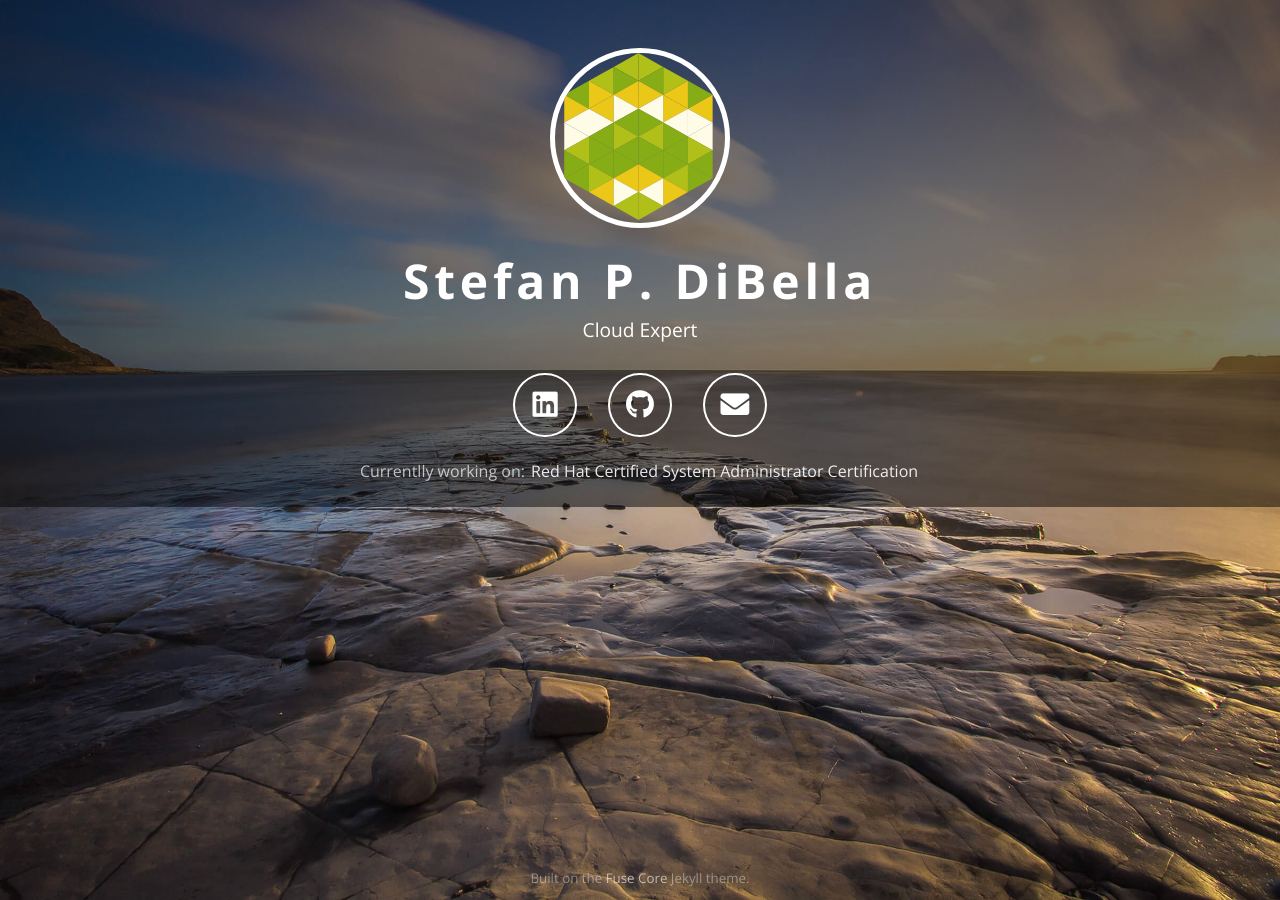
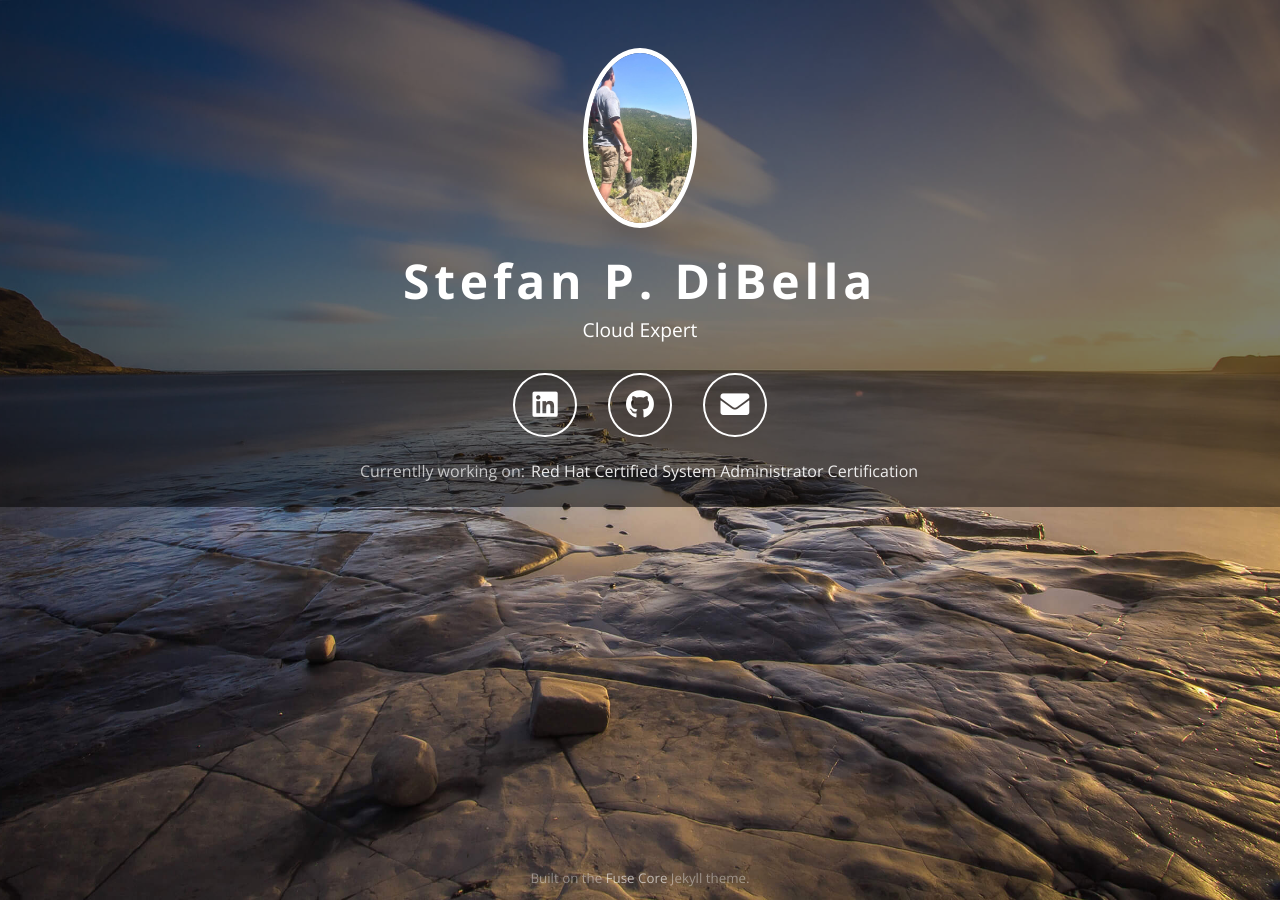
Before and after one commit to sdibella/sdibella.github.io, a Jekyll site: the page built from index.html, in a window 1280 px wide. Built offline with Jekyll 4.4.1, drawn with Linux system fonts in a browser that asks for light colours; nearby versions of some CDN libraries; comment, search, counter and statistics services are not loaded.

Commit message:
profile pic

```diff
--- a/_config.yml
+++ b/_config.yml
@@ -52,7 +52,7 @@ ga:
 # You can use your GitHub image:
 #avatar: "https://avatars3.githubusercontent.com/u/32414568"
 #avatar: "https://upload.wikimedia.org/wikipedia/commons/1/1c/Beethoven_Ferdinand_Waldmuller_1823.jpg"
-#avatar: "images/profile.jpg"
+avatar: "images/profile.jpg"
 
 
 # All the social media and other sites that we want to link to. The 'show' flag determines if the link is shown.
```
